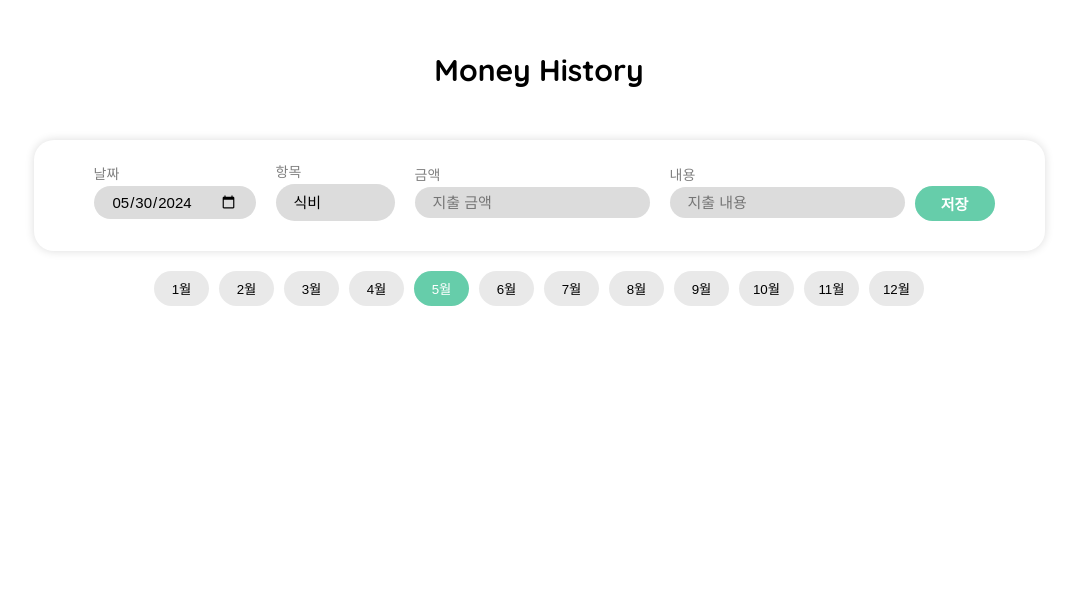
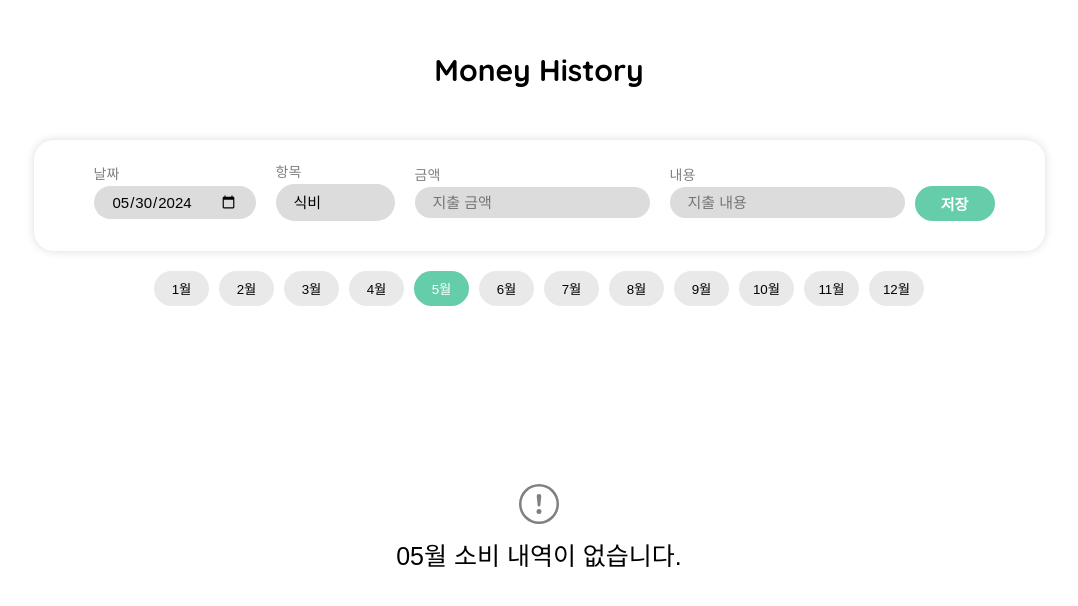
Before and after one commit to parkchowon/moneyHistory, a React (Vite) app: page / in a window 1280 px wide. Shown: the top 606 px of the page, without its empty margins (101-1179 px from the left). Built offline with nearby package versions, Linux system fonts and the light colour scheme; a web font is replaced by a local one.

Commit message:
fix: list 없는 달 화면추가

```diff
--- a/package.json
+++ b/package.json
@@ -13,6 +13,7 @@
     "@reduxjs/toolkit": "^2.2.5",
     "react": "^18.2.0",
     "react-dom": "^18.2.0",
+    "react-icons": "^5.2.1",
     "react-redux": "^9.1.2",
     "react-router-dom": "^6.23.1",
     "redux": "^5.0.1",
--- a/src/components/MoneyHistoryList/MoneyHistoryList.jsx
+++ b/src/components/MoneyHistoryList/MoneyHistoryList.jsx
@@ -1,5 +1,7 @@
 import { useEffect, useState } from "react";
+import { BsExclamationCircle } from "react-icons/bs";
 import { useSelector } from "react-redux";
+import styled from "styled-components";
 import MoneyItem from "../MoneyItem";
 
 function MoneyHistoryList() {
@@ -29,12 +31,30 @@ function MoneyHistoryList() {
 
   return (
     <div>
-      <div></div>
-      {checkedmonth.map((data) => {
-        return <MoneyItem key={data.id} moneyDatas={data} />;
-      })}
+      {checkedmonth.length !== 0 ? (
+        checkedmonth.map((data) => {
+          return <MoneyItem key={data.id} moneyDatas={data} />;
+        })
+      ) : (
+        <NotExistDiv>
+          <BsExclamationCircle size={40} color="gray" />
+          <p>{month}월 소비 내역이 없습니다.</p>
+        </NotExistDiv>
+      )}
     </div>
   );
 }
 
+const NotExistDiv = styled.div`
+  height: 400px;
+  display: flex;
+  flex-direction: column;
+  justify-content: center;
+  align-items: center;
+
+  p {
+    margin-top: 20px;
+    font-size: 25px;
+  }
+`;
 export default MoneyHistoryList;
```
Also changed, not shown: 2 other files (tests, documents, lock files or other folders).
